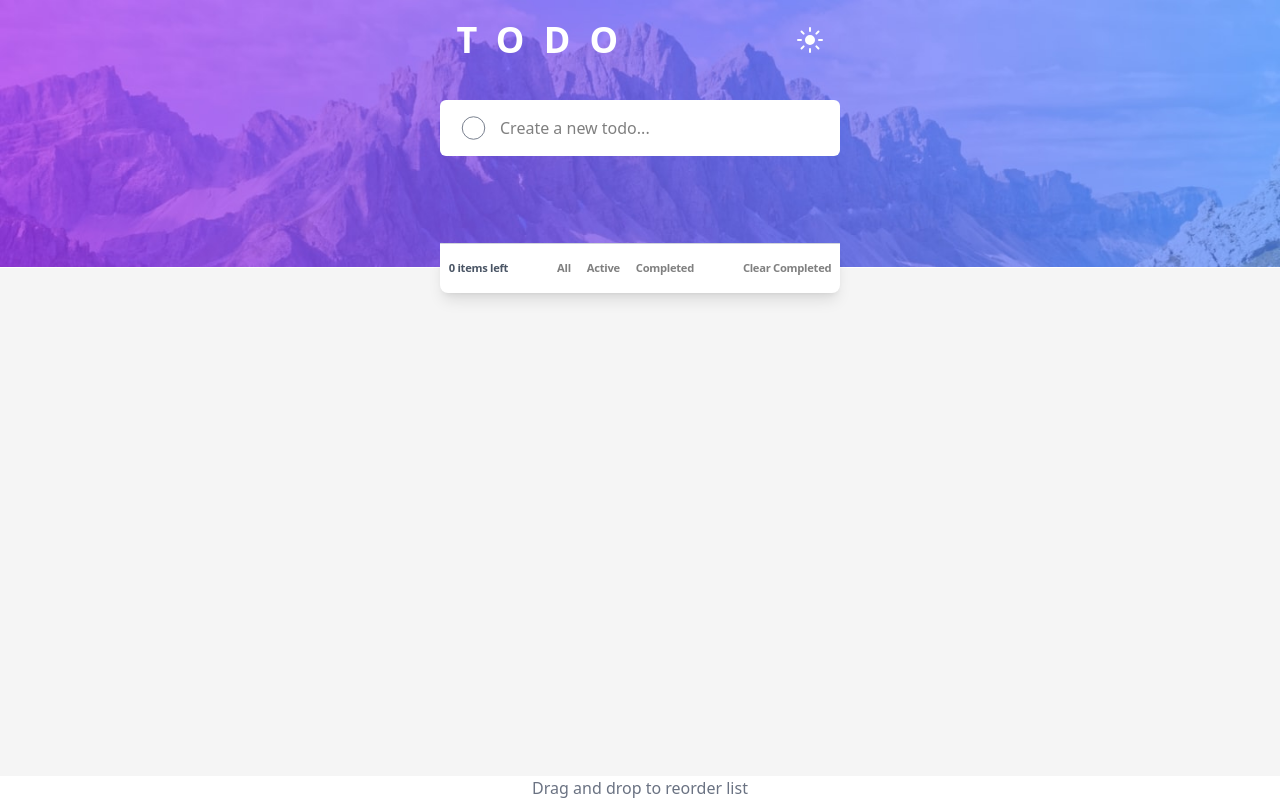
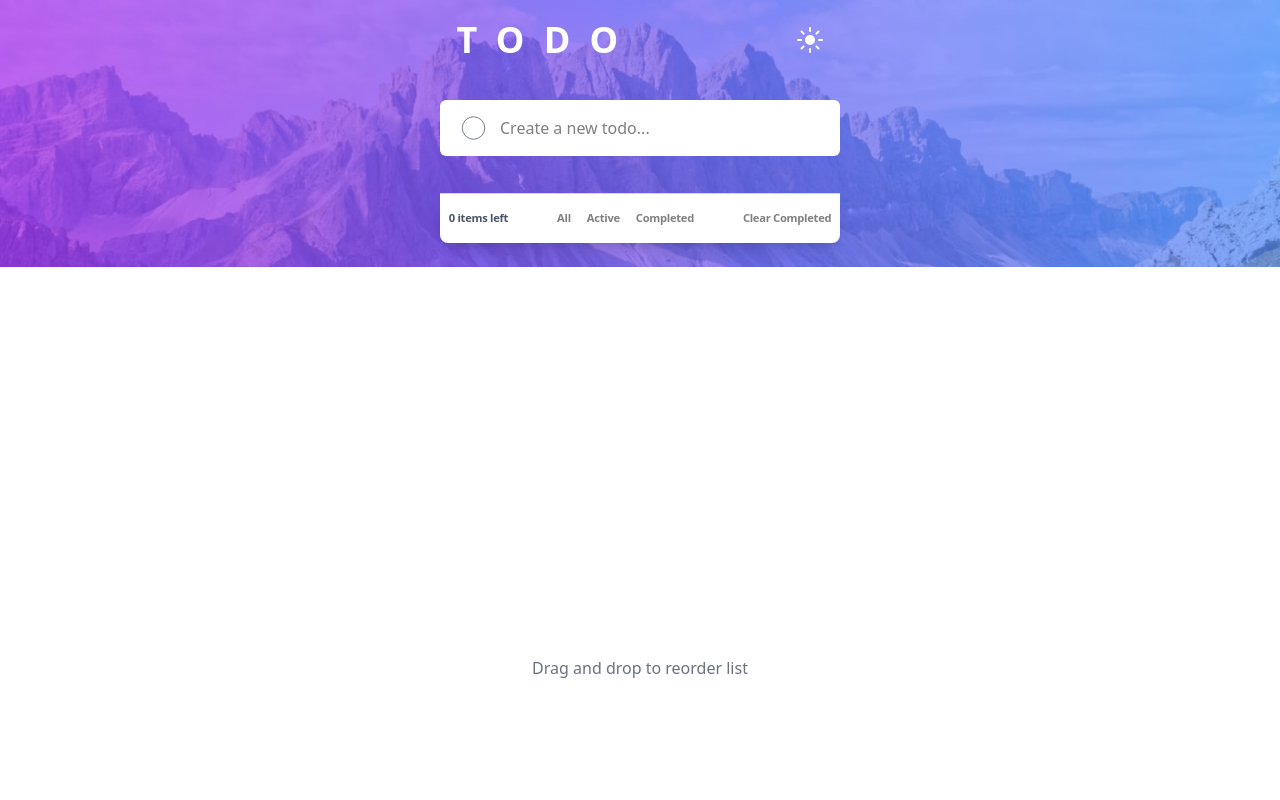
Before and after one commit to Abed001/ReduxTodoApp, a React (Vite) app: page / in a window 1280 px wide. Built offline with nearby package versions, Linux system fonts and the light colour scheme.

Commit message:
fixed the drag and drop for mobile improved ui for tablet view

```diff
--- a/package.json
+++ b/package.json
@@ -11,6 +11,7 @@
   },
   "dependencies": {
     "@dnd-kit/core": "^6.3.1",
+    "@dnd-kit/modifiers": "^9.0.0",
     "@dnd-kit/sortable": "^10.0.0",
     "@reduxjs/toolkit": "^2.8.2",
     "@tailwindcss/vite": "^4.1.12",
--- a/src/component/InputElement.tsx
+++ b/src/component/InputElement.tsx
@@ -20,7 +20,7 @@ function InputElement() {
         onKeyDown={(e) => e.key === 'Enter' && handleAddTask()}
         value={input}
         onChange={(e) => setInput(e.target.value)}
-        className={` min-w-[300px] lg:min-w-[400px] p-2 py-4 pl-15 rounded-md ${
+        className={` min-w-[300px] md:min-w-[500px]  lg:min-w-[400px] p-2 py-4 pl-15 rounded-md ${
           dark ? 'dark:text-white bg-darkelements placeholder-gray-500' : 'bg-white text-black '
         } `}
         type="text"
--- a/src/component/LowerSection.tsx
+++ b/src/component/LowerSection.tsx
@@ -14,23 +14,21 @@ function LowerSection() {
   return (
     <>
       <section
-        className={`flex flex-col items-center font-semibold customtransition ${
-          dark ? 'bg-darkbackground' : 'bg-lightbackground'
-        }    h-[100vh] w-[100%] `}
+        className={` flex flex-col items-center font-semibold customtransition  h-[100vh] w-[100%] `}
       >
         <div
-          className={` transition-all duration-500 ease-in-out mt-[-15%] lg:mt-[-2%] ${
+          className={` transition-all duration-500 ease-in-out mt-[-15%] md:mt-[-20%] lg:mt-[-2%] ${
             dark ? 'bg-darkelements' : 'bg-white'
-          }  min-w-[300px] lg:min-w-[400px]  h-64 overflow-y-auto no-scrollbar rounded-t-lg shadow-lg
+          }  min-w-[300px] md:min-w-[500px] lg:min-w-[400px]  h-64 overflow-y-auto no-scrollbar rounded-t-lg shadow-lg
             ${tasks.length > 0 ? 'opacity-100 max-h-[1000px]' : 'opacity-0 max-h-0'}`}
         >
           {<TaskList />}
         </div>
-        <div>
+        <div className="mb-10">
           <TaskFilter />
         </div>
       </section>
-      <div className="text-gray-500 flex justify-center">
+      <div className="text-gray-500 flex justify-center py-10">
         {' '}
         <p>Drag and drop to reorder list</p>
       </div>
--- a/src/component/SortableTask.tsx
+++ b/src/component/SortableTask.tsx
@@ -30,7 +30,7 @@ function SortableTask({ task, onDelete }: SortableTaskProps) {
       animate={{ opacity: 1, y: 0 }}
       exit={{ opacity: 0, y: -10 }}
       transition={{ duration: 0.3 }}
-      className={` cursor-grab hover:shadow-md transition-all group  ${
+      className={` cursor-grab hover:shadow-lg transition-all group  ${
         dark
           ? ' bg-darkelements border-b-[0.25px] border-gray-700 text-gray-200'
           : 'bg-white border-gray-300 border-b-[0.25px] text-gray-600'
--- a/src/component/TaskFilter.tsx
+++ b/src/component/TaskFilter.tsx
@@ -18,7 +18,7 @@ function TaskFilter() {
   return (
     <section className="w-full flex justify-center">
       <div
-        className={` text-[0.7rem] shadow-lg min-w-[300px] lg:min-w-[400px] py-4 rounded-b-lg ${
+        className={` text-[0.7rem] shadow-lg min-w-[300px] md:min-w-[500px]  lg:min-w-[400px] py-4 rounded-b-lg ${
           dark
             ? 'dark: text-gray-200 bg-darkelements border-t-[0.25px] border-gray-700 placeholder-gray-500'
             : 'bg-white border-gray-300 border-t-[0.25px] text-gray-600 '
--- a/src/component/TaskList.tsx
+++ b/src/component/TaskList.tsx
@@ -3,21 +3,49 @@ import { useAppDispatch, useAppSelector } from '../page/hooks';
 import { deleteTask, updateTaskOrder } from '../page/todosSlice';
 import { selectFilteredTasks } from '../page/todoSelectors';
 import { AnimatePresence } from 'framer-motion';
-import { DndContext, type DragEndEvent } from '@dnd-kit/core';
-import { arrayMove, SortableContext, verticalListSortingStrategy } from '@dnd-kit/sortable';
+import {
+  DndContext,
+  PointerSensor,
+  TouchSensor,
+  KeyboardSensor,
+  useSensor,
+  useSensors,
+} from '@dnd-kit/core';
+import type { DragEndEvent } from '@dnd-kit/core';
+import {
+  arrayMove,
+  SortableContext,
+  sortableKeyboardCoordinates,
+  verticalListSortingStrategy,
+} from '@dnd-kit/sortable';
 import SortableTask from './SortableTask';
 
 function TaskList() {
   const { dark } = useTheme();
-  //const tasks = useAppSelector((state) => state.todo.task);
   const tasks = useAppSelector(selectFilteredTasks);
   const dispatch = useAppDispatch();
+
+  const isMobile = /Mobi|Android/i.test(navigator.userAgent);
+
+  const sensors = useSensors(
+    useSensor(isMobile ? TouchSensor : PointerSensor, {
+      activationConstraint: isMobile ? { delay: 250, tolerance: 5 } : undefined,
+    }),
+    useSensor(KeyboardSensor, {
+      coordinateGetter: sortableKeyboardCoordinates,
+    })
+  );
 
   const handleDelete = (id: string) => {
     dispatch(deleteTask(id));
   };
 
+  const handleDragStart = () => {
+    document.body.style.overflow = 'hidden';
+  };
+
   const handleDragEnd = (event: DragEndEvent) => {
+    document.body.style.overflow = '';
     const { active, over } = event;
     if (!over || active.id === over.id) return;
 
@@ -29,10 +57,9 @@ function TaskList() {
   };
 
   return (
-    <ul className={` w-[100%] space-y-[0.5px] ${dark ? ' text-white' : ' text-darkelements '}  `}>
-      {' '}
+    <ul className={`w-full space-y-[0.5px] ${dark ? 'text-white' : 'text-darkelements'}`}>
       <AnimatePresence>
-        <DndContext onDragEnd={handleDragEnd}>
+        <DndContext sensors={sensors} onDragStart={handleDragStart} onDragEnd={handleDragEnd}>
           <SortableContext
             items={tasks.map((task) => task.id)}
             strategy={verticalListSortingStrategy}
--- a/src/page/Home.tsx
+++ b/src/page/Home.tsx
@@ -5,7 +5,7 @@ import UpperSection from '../component/UpperSection';
 
 function Home() {
   return (
-    <div className={`flex flex-col h-[100vh] w-full `}>
+    <div className={`flex flex-col h-[90vh] w-full overflow-y-hidden `}>
       <section className={`px-10 pb-10 h-[50vh] `}>
         <div className="flex flex-col ">
           <div className=" flex justify-between mx-5 lg:mx-0 lg:justify-center items-center lg:gap-x-40 ">
```
Also changed, not shown: 1 other file (tests, documents, lock files or other folders).
